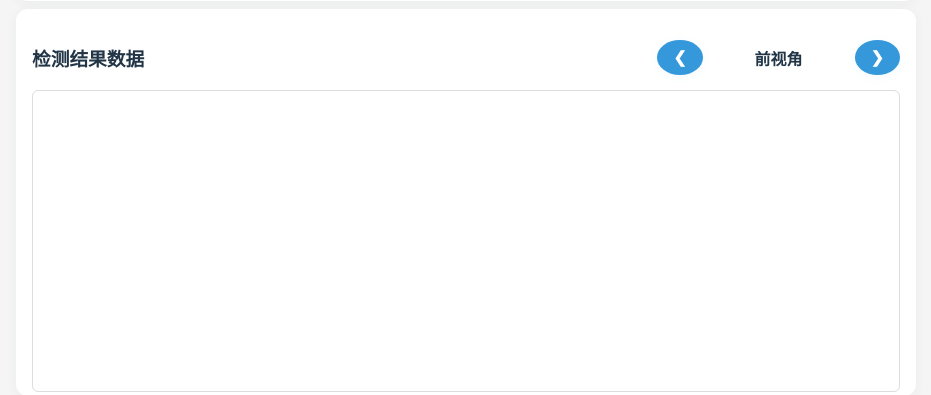
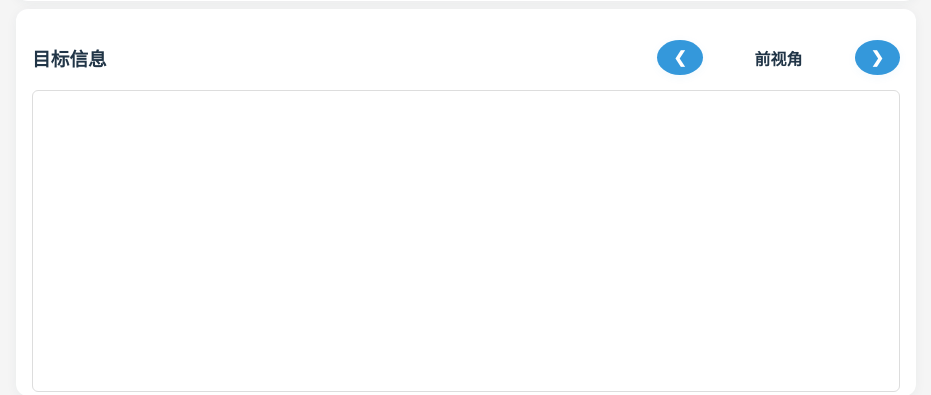
Before and after one commit to warrior17125/3DDet_system, a Flask app: page / in a window 1280 px wide. Shown: the part 873-1268 px from the top of the page, without its empty margins (0-931 px from the left). Run offline with Flask 3, Linux system fonts and the light colour scheme.

Commit message:
modify table title

```diff
--- a/templates/index.html
+++ b/templates/index.html
@@ -488,7 +488,7 @@
 
             <div class="static-section" id="static-res">
                 <div class="res-header">
-                    <h3>检测结果数据</h3>
+                    <h3>目标信息</h3>
                     <div class="table-controls">
                         <button id="prevTable" class="table-btn">❮</button>
                         <span id="currentTableName">前视角</span>
```
